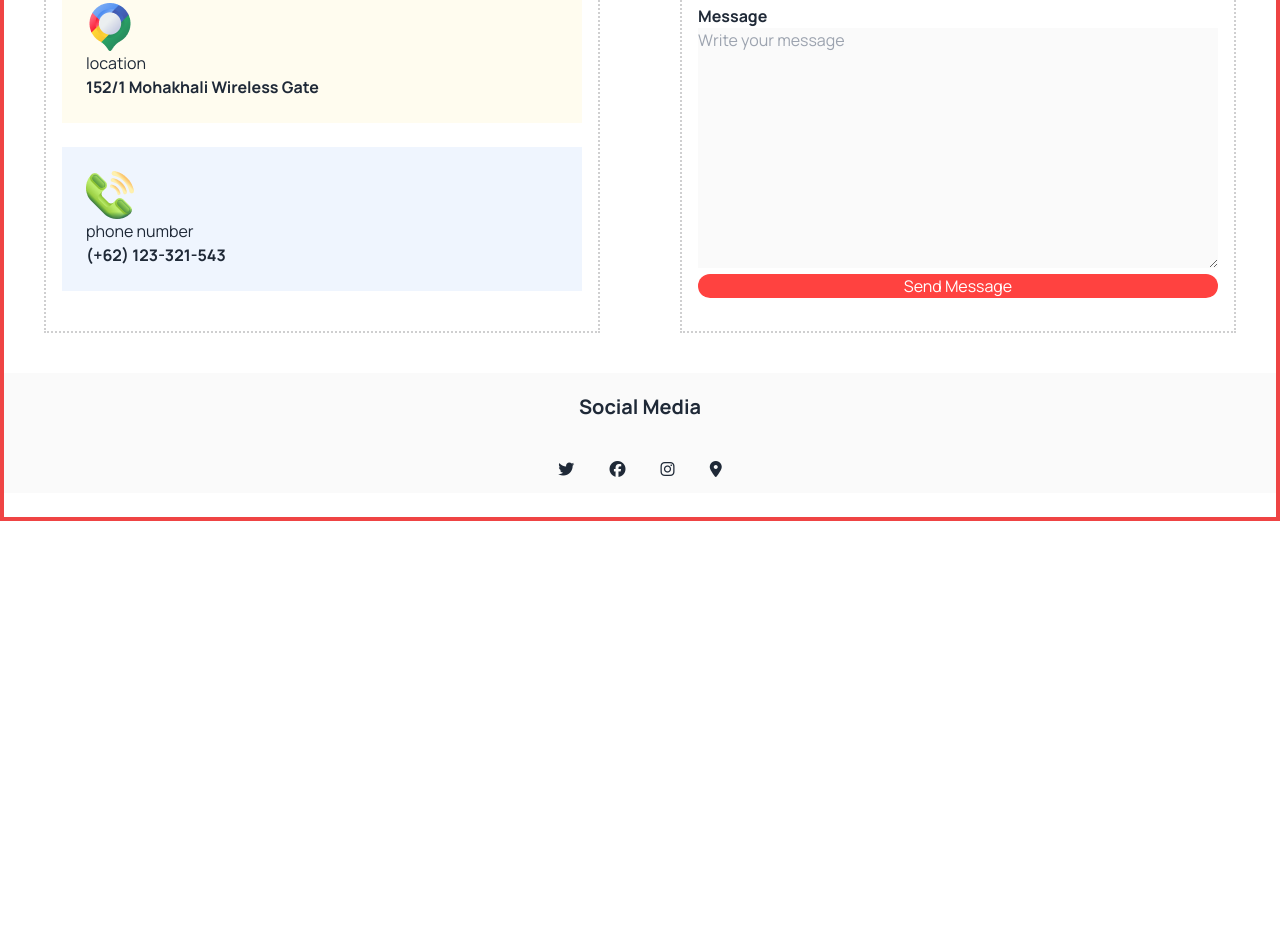
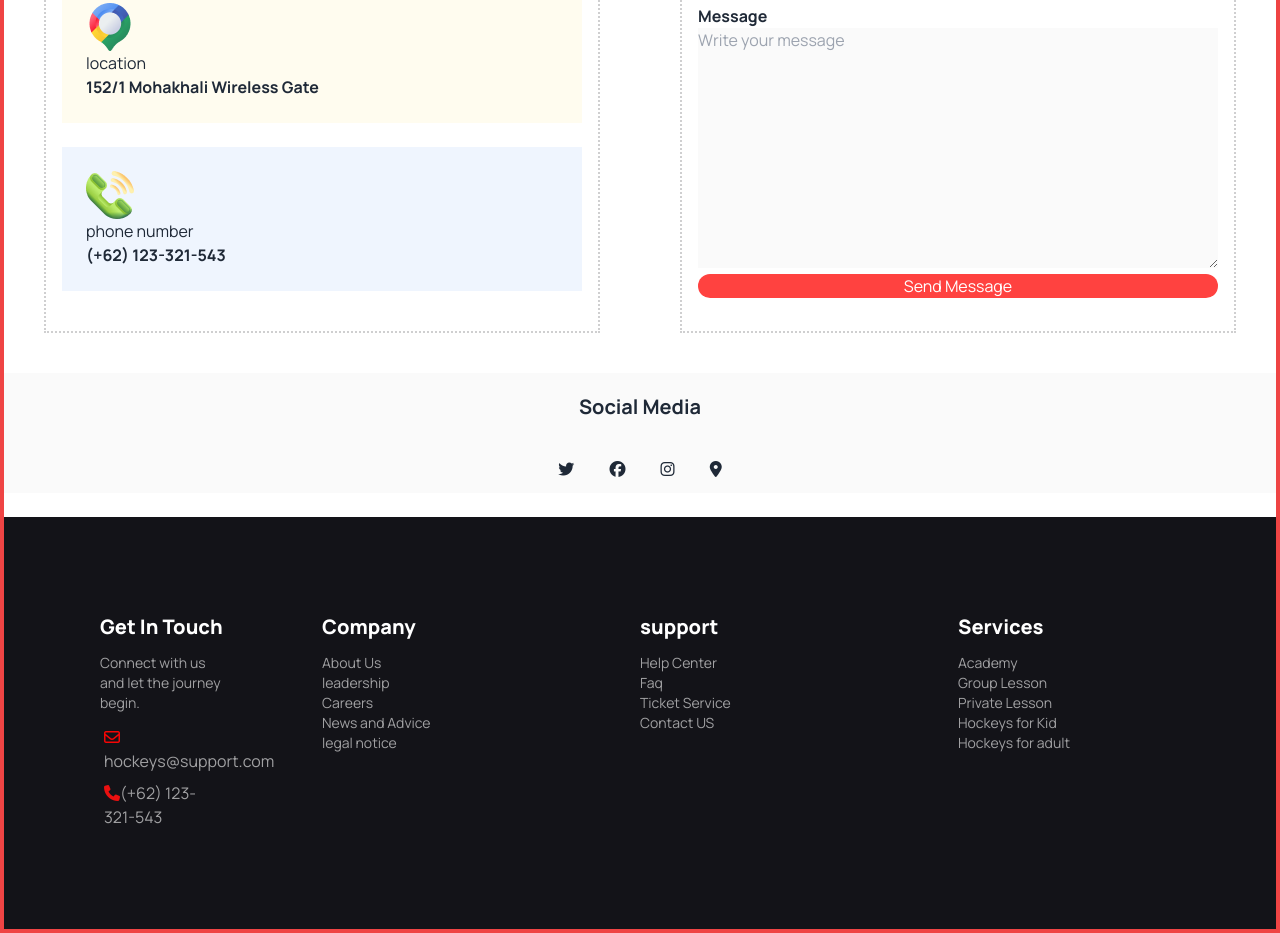
Before and after one commit to NafizFuad9/Hockey_poster, a plain HTML site: page index.html in a window 1280 px wide. Shown: the part 5293-6226 px from the top of the page. Before the commit the page ends 5814 px from the top, so only its background shows below. Drawn offline with nearby package versions, Linux system fonts and the light colour scheme.

Commit message:
done the footer part

```diff
--- a/index.html
+++ b/index.html
@@ -447,7 +447,56 @@
 
 <!-- footer part -->
 
+<footer class="bg-[#131318] manrope text-white lg:grid grid-cols-4">
 
+
+  <div class="p-24 ">
+    <h3 class="font-extrabold text-xl   ">Get In Touch</h3>
+    <p class="text-sm font-normal pt-3 pb-2  text-[#FFFFFF99]">Connect with us and let the journey begin.</p>
+    <p class="p-1 text-[#FFFFFF99]"><i class="fa-regular fa-envelope " style="color: #f50505;"></i>hockeys@support.com</p>
+    <p class="p-1 text-[#FFFFFF99]"><i class="fa-solid fa-phone" style="color: #ea1010;"></i>(+62) 123-321-543</p>
+
+   </div>
+
+
+
+   <div class="pt-24 ">
+    <h3 class="font-extrabold text-xl pb-3  ">Company</h3>
+    <ol class="text-sm font-medium text-[#FFFFFF99]">
+      <li>About Us</li>
+      <li>leadership</li>
+      <li>Careers</li>
+      <li>News and Advice</li>
+      <li>legal notice</li>
+    </ol>
+  </div>
+
+
+  <div class="pt-24 ">
+    <h3 class="font-extrabold text-xl pb-3  ">support</h3>
+    <ol class="text-sm font-medium text-[#FFFFFF99]">
+      <li>Help Center</li>
+      <li>Faq</li>
+      <li>Ticket Service</li>
+      <li>Contact US</li>
+    </ol>
+  </div>
+
+
+  <div class="pt-24 ">
+    <h3 class="font-extrabold text-xl  pb-3">Services</h3>
+    <ol class="text-sm font-medium text-[#FFFFFF99]">
+      <li>Academy</li>
+      <li>Group Lesson</li>
+      <li>Private Lesson</li>
+      <li>Hockeys for Kid</li>
+      <li>Hockeys for adult</li>
+    </ol>
+  </div>
+
+
+
+</footer>
 
 
 
```
